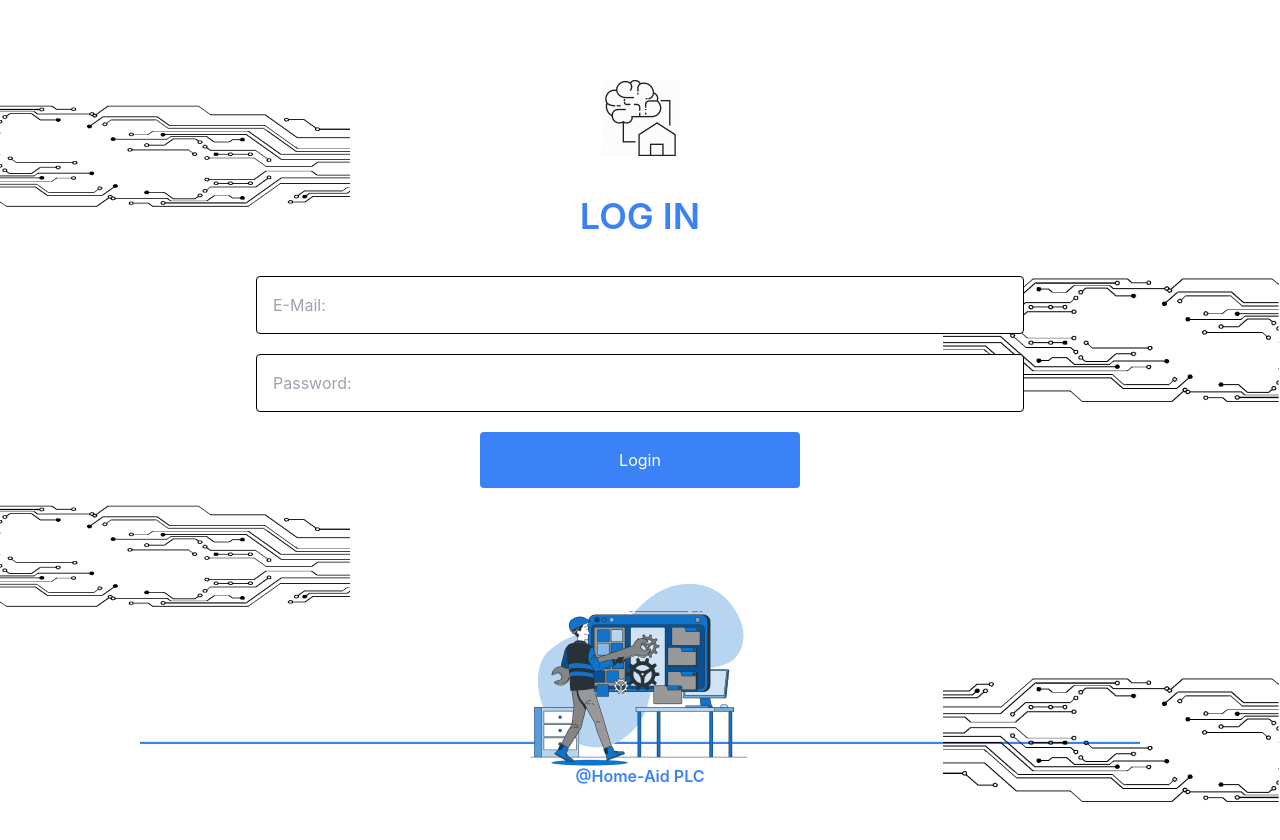
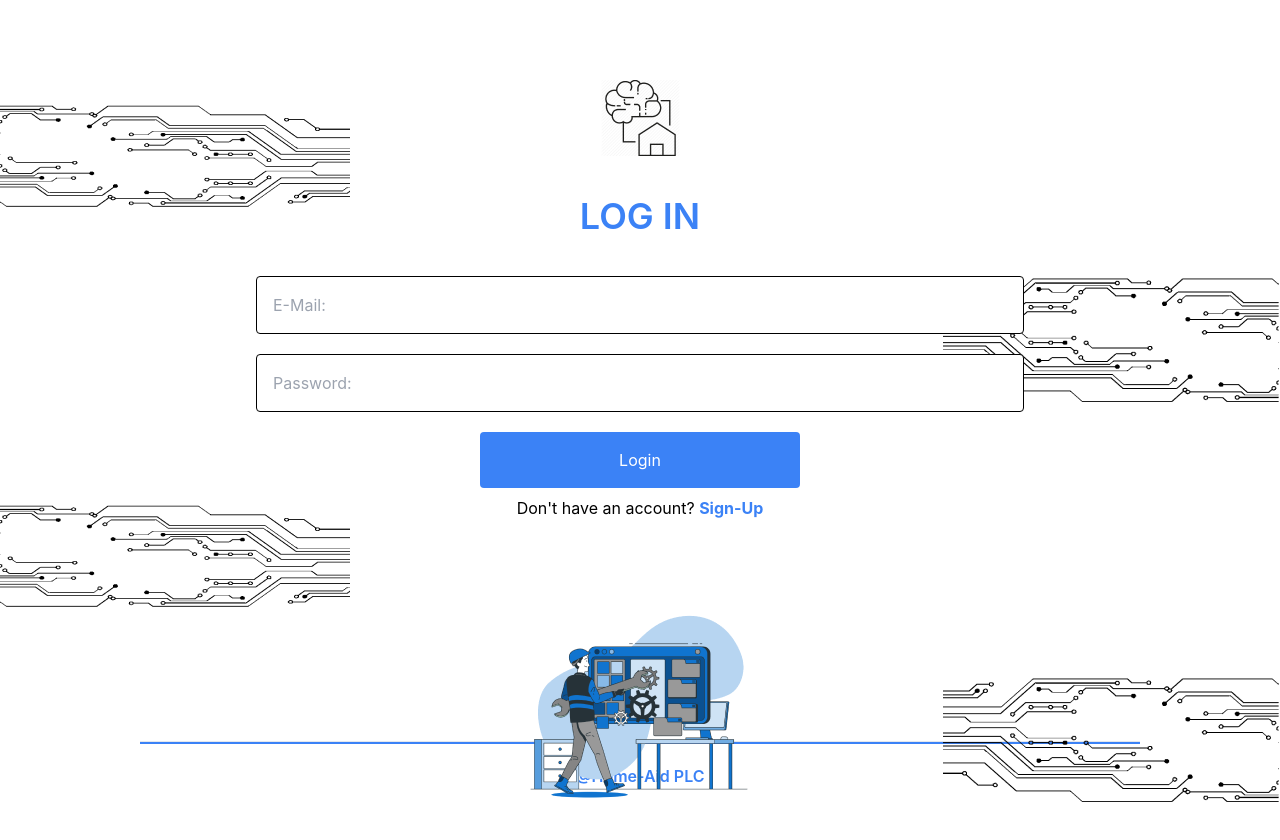
Before and after one commit to pedoch/home-aid, a Next.js app: page /sign-in in a window 1280 px wide. Shown: the top 840 px of the page. Built offline with nearby package versions, Linux system fonts and the light colour scheme.

Commit message:
Add signup link to login page

```diff
--- a/pages/sign-in.js
+++ b/pages/sign-in.js
@@ -44,6 +44,12 @@ function SignIn() {
             Login
           </button>
         </form>
+        <span className="mx-auto mt-2">
+          Don't have an account?{" "}
+          <a href="/sign-up" className="text-blue-500 font-bold">
+            Sign-Up
+          </a>
+        </span>
         <img src="/images/log_in.png" className="mx-auto mt-10 phone:hidden" />
       </div>
       <Footer />
```
